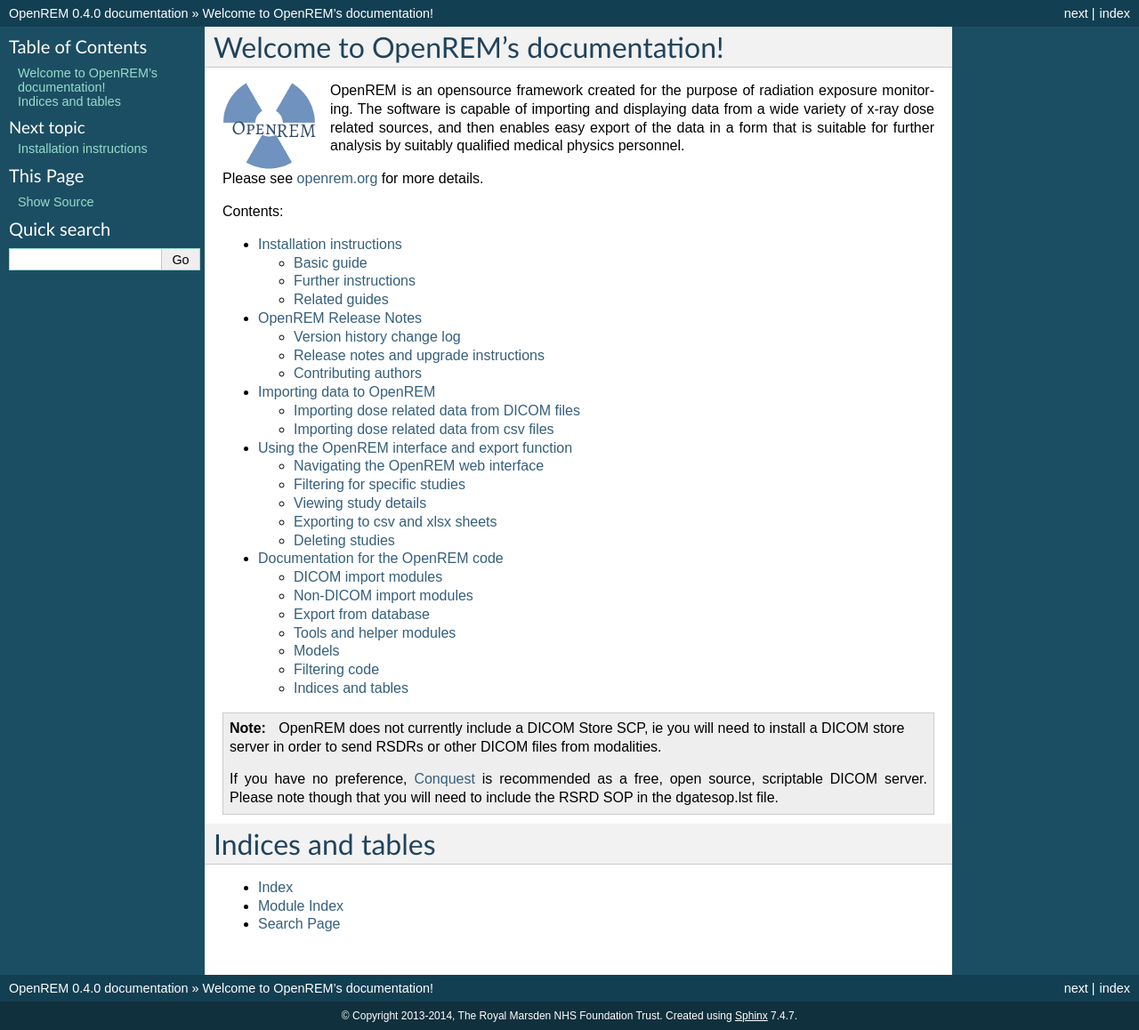
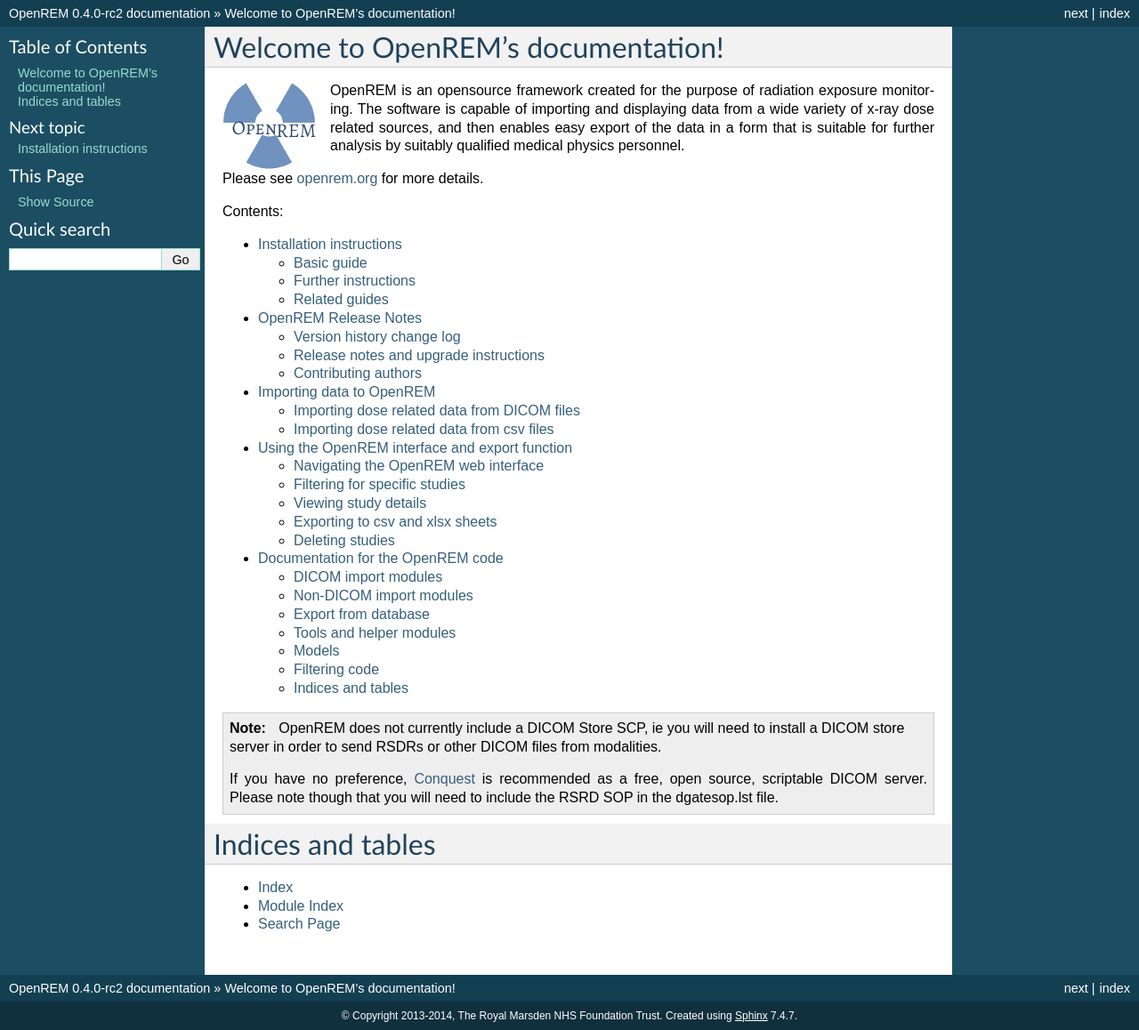
Before and after one commit to ckswilliams/modOpenREM, a Sphinx documentation site: the page built from docs/index.rst, in a window 1280 px wide. Shown: the whole page at 89% size. Built offline with Sphinx 7.4.7, drawn with Linux system fonts in a browser that asks for light colours.

Commit message:
Bumped versions to 0.4.0-rc2.

```diff
--- a/docs/conf.py
+++ b/docs/conf.py
@@ -59,7 +59,7 @@
 # The short X.Y version.
 version = '0.4'
 # The full version, including alpha/beta/rc tags.
-release = '0.4.0'
+release = '0.4.0-rc2'
 
 # The language for content autogenerated by Sphinx. Refer to documentation
 # for a list of supported languages.
--- a/setup.py
+++ b/setup.py
@@ -19,7 +19,7 @@
 
 setup(
     name='OpenREM',
-    version='0.4.0',
+    version='0.4.0-rc2',
     packages=['openrem'],
     include_package_data=True,
     install_requires = requires,
```
